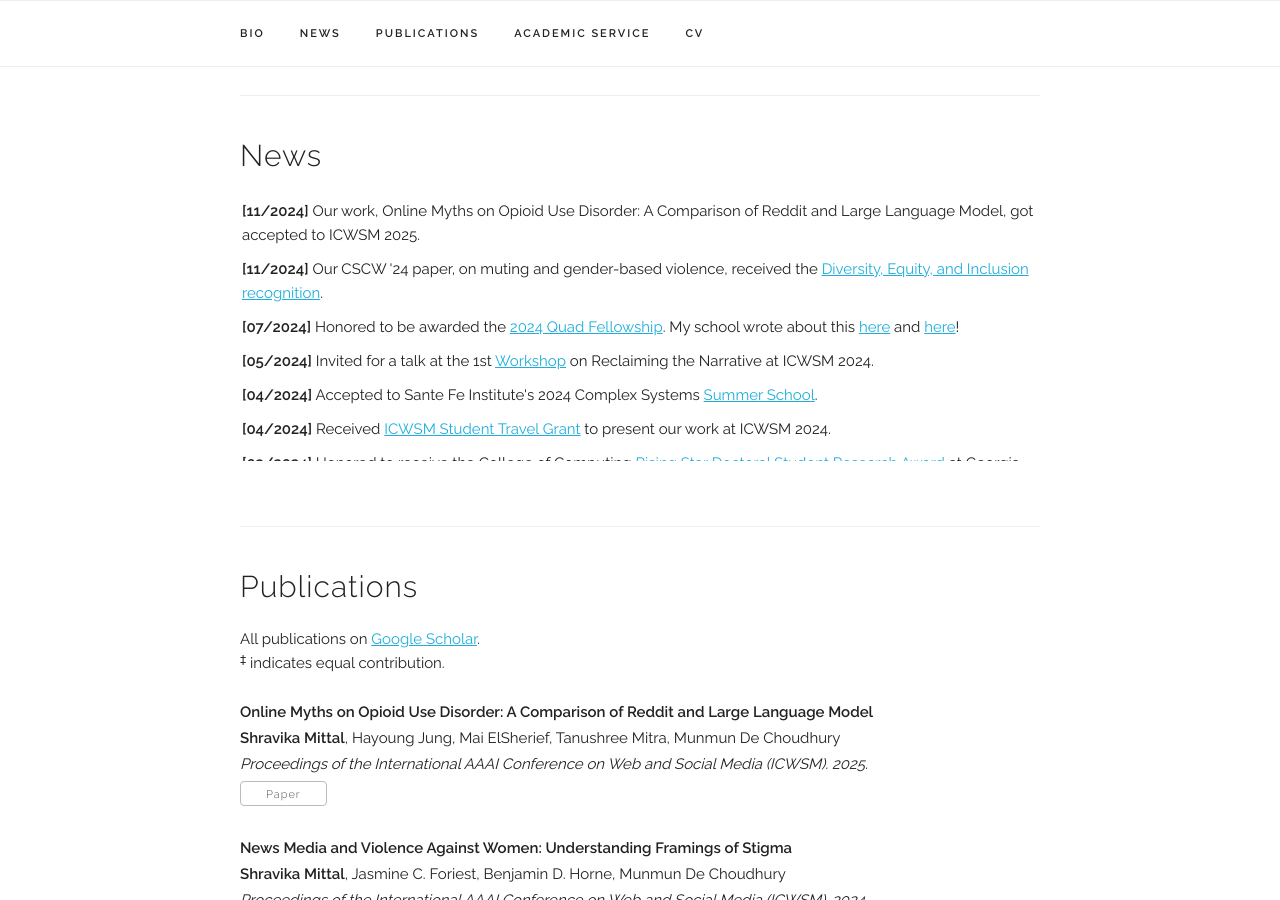
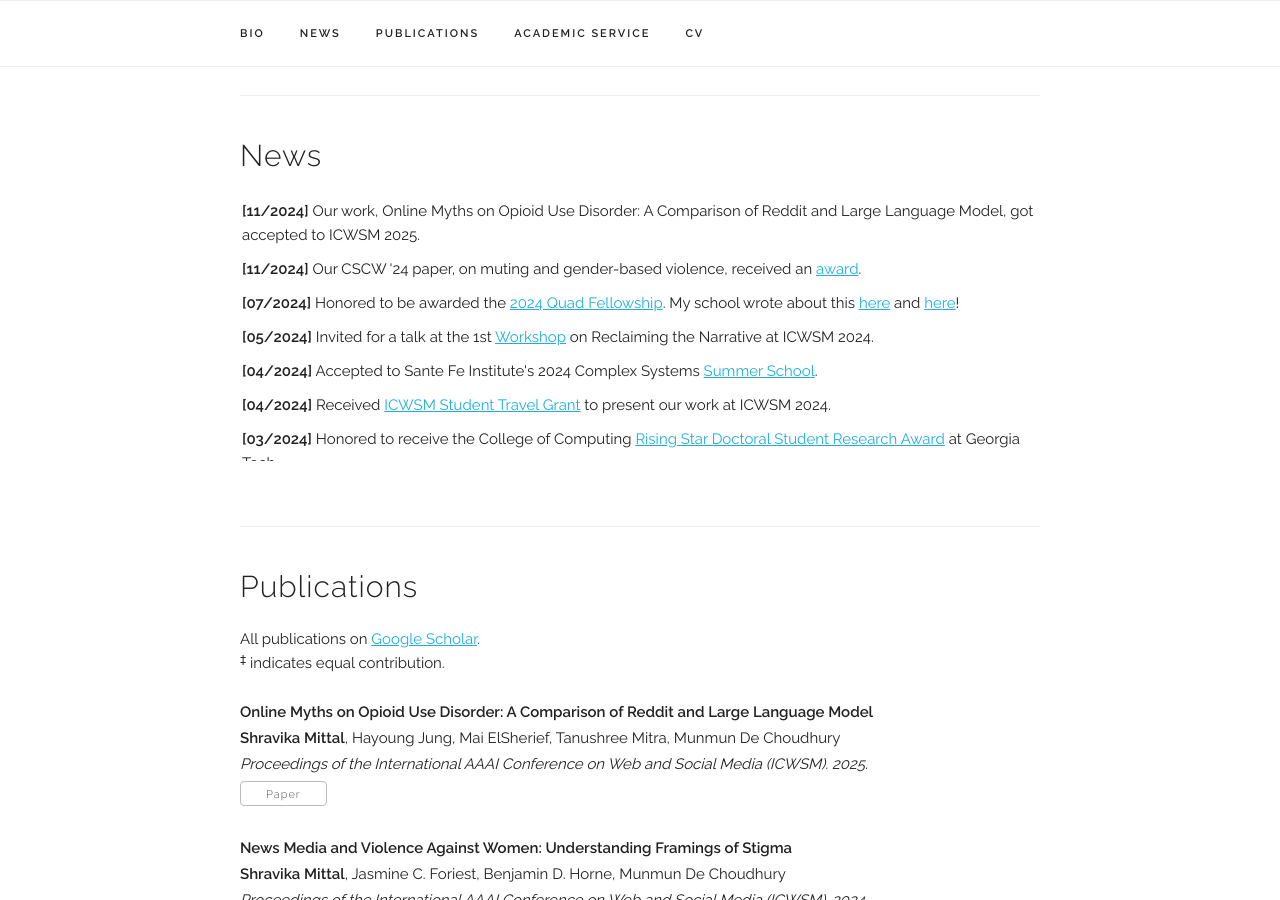
Before and after one commit to mittalshravika/mittalshravika.github.io, a Jekyll site: the page built from index.html, in a window 1280 px wide and 900 px high, scrolled down 768 px. Built offline with Jekyll 4.4.1, drawn with Linux system fonts in a browser that asks for light colours; some web fonts are replaced.

Commit message:
Update index.html

```diff
--- a/index.html
+++ b/index.html
@@ -67,7 +67,7 @@ title: Home
 
     <li> <b>[11/2024]</b>
 
-      Our CSCW '24 paper, on muting and gender-based violence, received the <a href="https://cscw.acm.org/2024/index.php/awards/">Diversity, Equity, and Inclusion recognition</a>.
+      Our CSCW '24 paper, on muting and gender-based violence, received an <a href="https://cscw.acm.org/2024/index.php/awards/">award</a>.
 
     </li>
 
```
